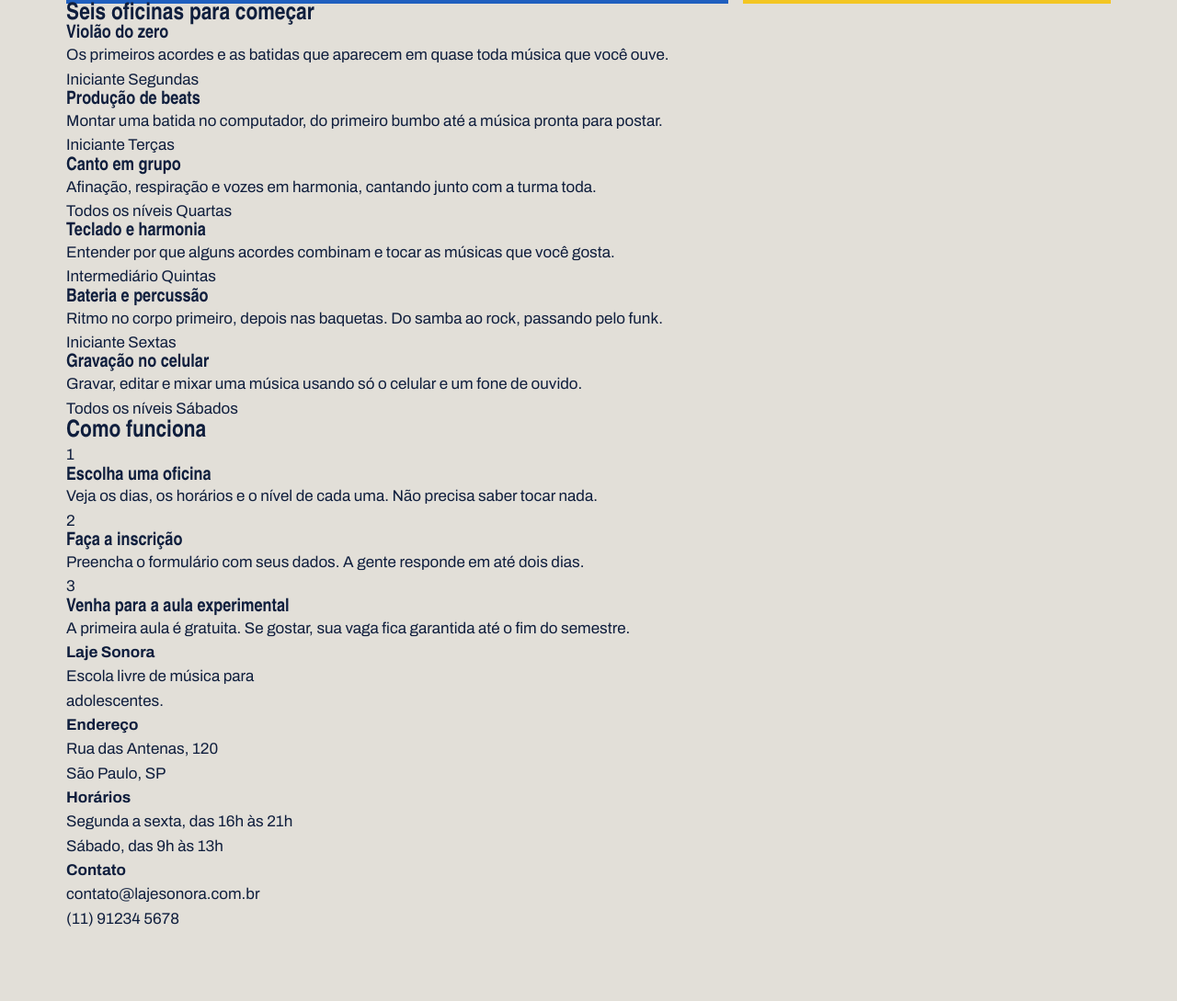
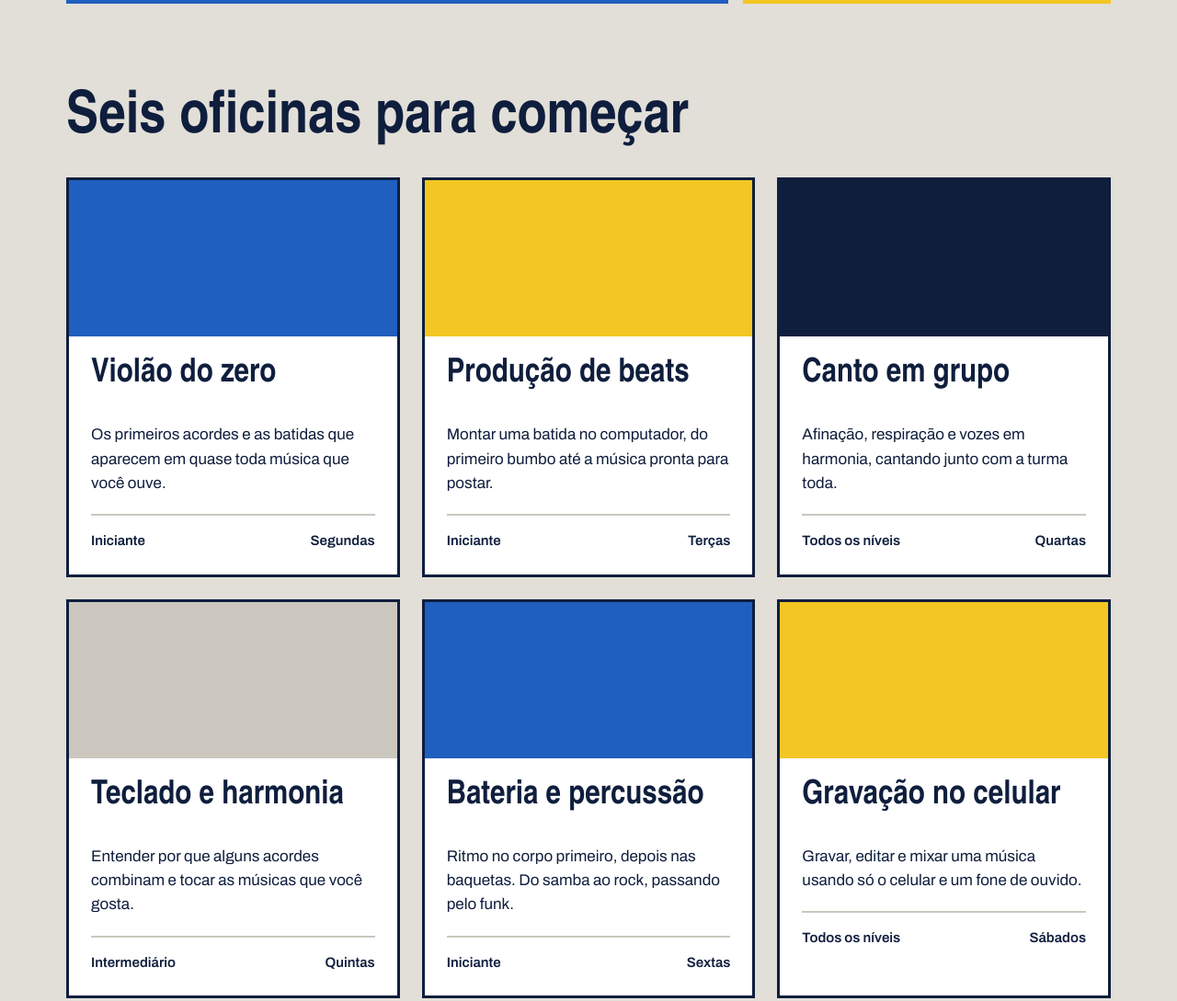
Before and after one commit to Marcelo-Souza-max/Laje_Sonora, a plain HTML site: page index.html in a window 1280 px wide. Shown: the part 702-1791 px from the top of the page at 92% size. Before the commit the page ends 1715 px from the top, so only its background shows below. Drawn offline with Linux system fonts and the light colour scheme; a web font is replaced by a local one.

Commit message:
Cards das oficinas

```diff
--- a/index.css
+++ b/index.css
@@ -133,3 +133,63 @@ h1,h2, h3 {
     background: var(--caixa-dagua);
 
 }
+
+.secao {
+    margin-top: 96px;
+}
+
+.titulo-secao {
+    font-size: 64px;
+    margin-bottom: 32px;
+}
+
+.cards {
+    display: flex;
+    flex-wrap: wrap;
+    gap: 24px;
+}
+
+.card {
+    background: var(--branco);
+    border: 3px solid var(--tinta);
+    flex: 1 1 340px;
+}
+
+.card .foto{
+    height: 170px;
+}
+
+.foto {
+    background: var(--concreto-escuro);
+}
+
+.foto-azul {
+    background: var(--caixa-dagua);
+}
+
+.foto-amarela {
+    background: var(--fita);
+}
+
+.foto-tinta {
+    background: var(--tinta);
+}
+
+.card-texto {
+    padding: 24px;
+}
+
+.card h3 {
+    font-size: 36px;
+    margin-bottom: 36px;
+}
+
+.card-info {
+    margin-top: 20px;
+    padding-top: 16px;
+    border-top: 2px solid var(--concreto-escuro);
+    font-weight: 600;
+    font-size: 15px;
+    display: flex;
+    justify-content: space-between;
+}
--- a/index.html
+++ b/index.html
@@ -1,3 +1,4 @@
+
 <!DOCTYPE html>
 <html lang="pt-BR">
 <head>
@@ -50,8 +51,9 @@
                         </div>
                     </div>
                 </article>
+
                 <article class="card">
-                    <div class="foto-amarela"></div>
+                    <div class="foto foto-amarela"></div>
                     <div class="card-texto">
                         <h3>Produção de beats</h3>
                         <p>Montar uma batida no computador, do primeiro bumbo até a música pronta para postar.</p>
@@ -65,8 +67,9 @@
                         </div>
                     </div>
                 </article>
+
                 <article class="card">
-                    <div class="foto-tinta"></div>
+                    <div class="foto foto-tinta"></div>
                     <div class="card-texto">
                         <h3>Canto em grupo</h3>
                         <p>Afinação, respiração e vozes em harmonia, cantando junto com a turma toda.</p>
@@ -80,6 +83,7 @@
                         </div>
                     </div>
                 </article>
+
                 <article class="card">
                     <div class="foto"></div>
                     <div class="card-texto">
@@ -95,8 +99,9 @@
                         </div>
                     </div>
                 </article>
+
                 <article class="card">
-                    <div class="foto-azul"></div>
+                    <div class="foto foto-azul"></div>
                     <div class="card-texto">
                         <h3>Bateria e percussão</h3>
                         <p>Ritmo no corpo primeiro, depois nas baquetas. Do samba ao rock, passando pelo funk.</p>
@@ -110,8 +115,9 @@
                         </div>
                     </div>
                 </article>
+
                 <article class="card">
-                    <div class="foto-amarela"></div>
+                    <div class="foto foto-amarela"></div>
                     <div class="card-texto">
                         <h3>Gravação no celular</h3>
                         <p>Gravar, editar e mixar uma música usando só o celular e um fone de ouvido.</p>
@@ -127,6 +133,7 @@
                 </article>
             </div>
         </section>
+
         <section class="conteudo secao">
             <h2 class="titulo-secao">Como funciona</h2>
             <div class="passos">
```
